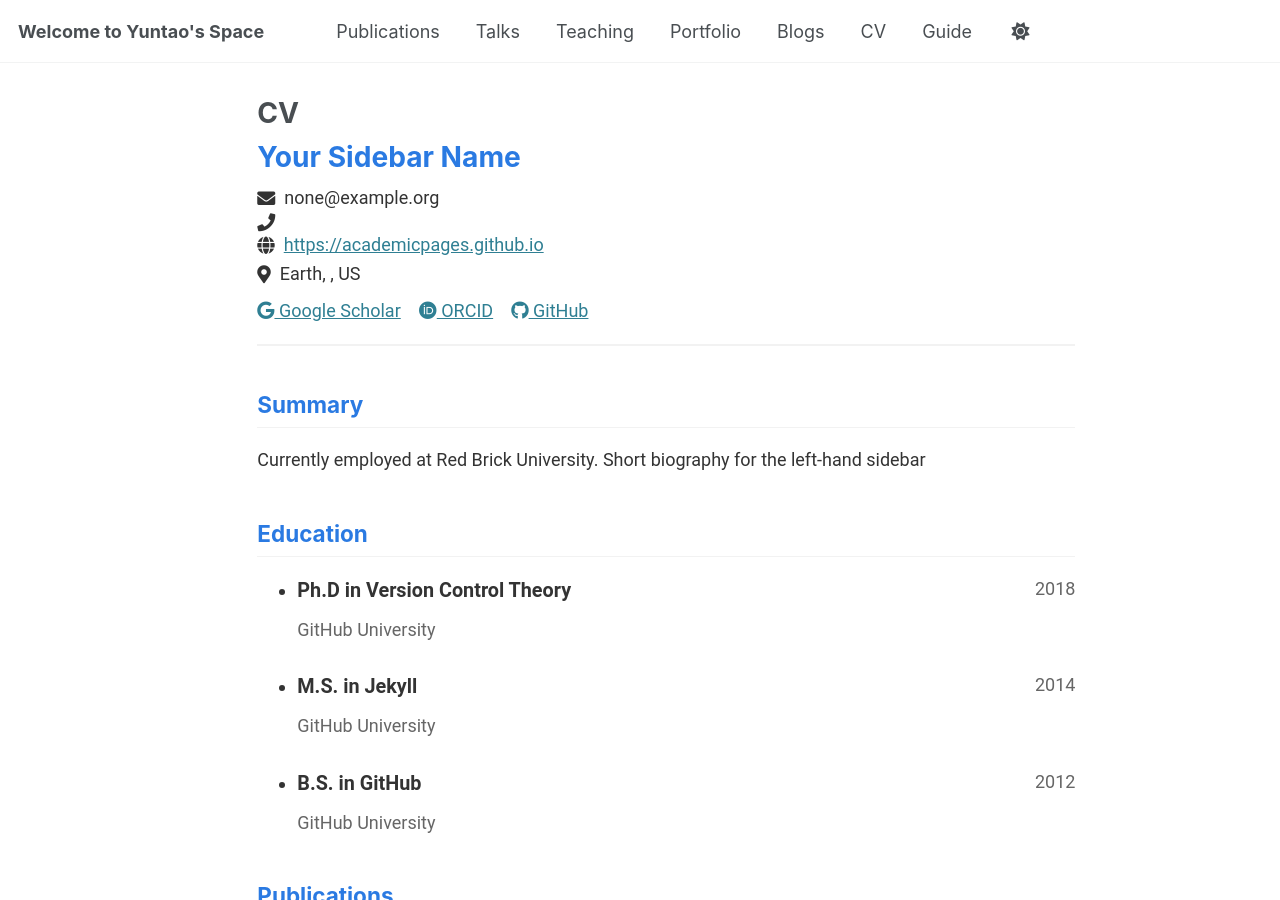
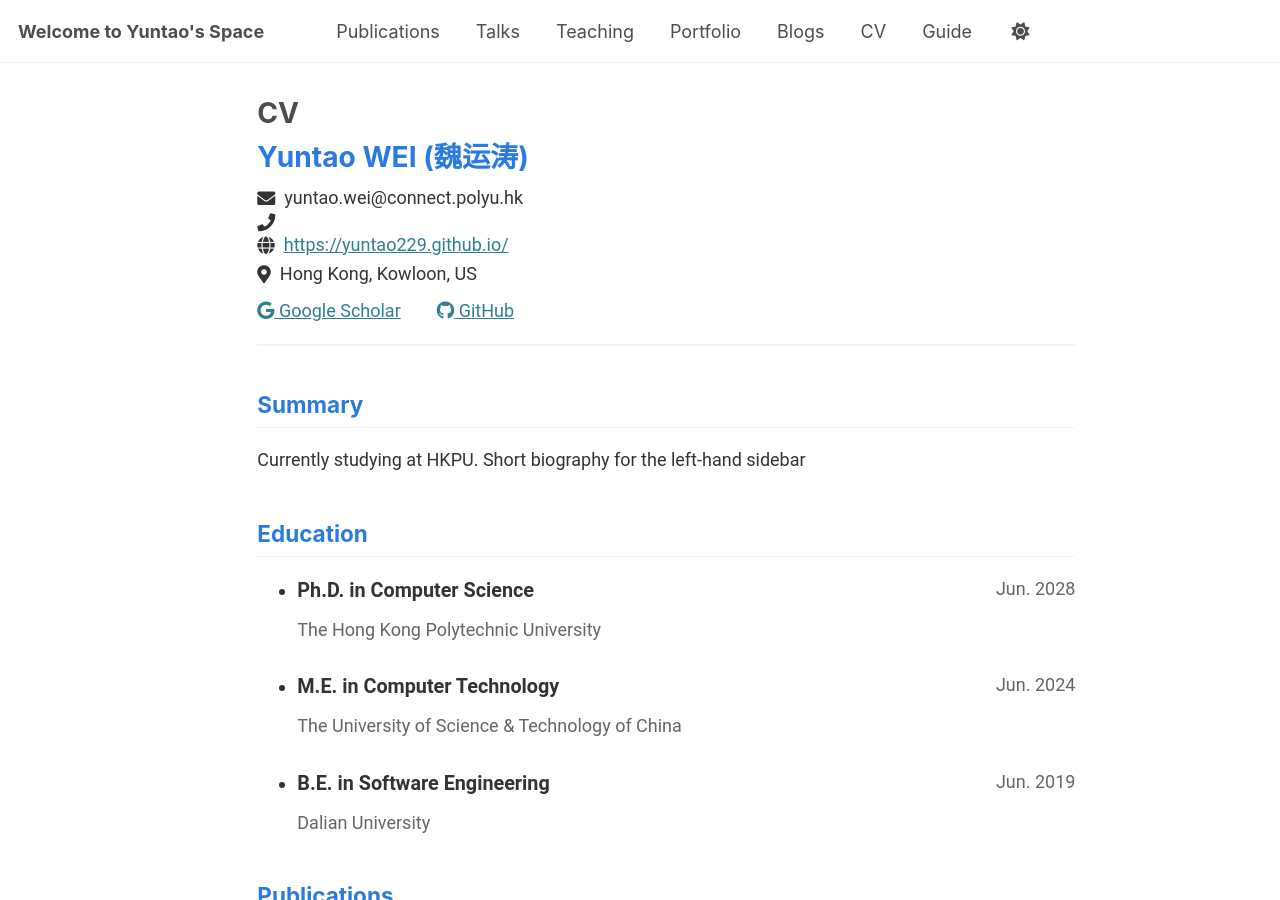
Before and after one commit to yuntao229/yuntao229.github.io, a Jekyll site: the page built from _pages/cv-json.md, in a window 1280 px wide and 900 px high. Built offline with Jekyll 4.4.1, drawn with Linux system fonts in a browser that asks for light colours.

Commit message:
Update CV with personal and educational details

```diff
--- a/_data/cv.json
+++ b/_data/cv.json
@@ -1,61 +1,61 @@
 {
   "basics": {
-    "name": "Your Sidebar Name",
-    "email": "none@example.org",
+    "name": "Yuntao WEI (魏运涛)",
+    "email": "yuntao.wei@connect.polyu.hk",
     "phone": "",
-    "website": "https://academicpages.github.io",
-    "summary": "Currently employed at Red Brick University. Short biography for the left-hand sidebar",
+    "website": "https://yuntao229.github.io/",
+    "summary": "Currently studying at HKPU. Short biography for the left-hand sidebar",
     "location": {
       "address": "",
       "postalCode": "",
-      "city": "Earth",
+      "city": "Hong Kong",
       "countryCode": "US",
-      "region": ""
+      "region": "Kowloon"
     },
     "profiles": [
       {
         "network": "Google Scholar",
         "username": "",
-        "url": "https://scholar.google.com/citations?user=PS_CX0AAAAAJ"
+        "url": "https://scholar.google.com/citations?user=ftMKjLYAAAAJ&hl=en"
       },
       {
-        "network": "ORCID",
+        "network": "",
         "username": "",
-        "url": "http://orcid.org/yourorcidurl"
+        "url": ""
       },
       {
         "network": "GitHub",
-        "username": "academicpages",
-        "url": "https://github.com/academicpages"
+        "username": "yuntao229",
+        "url": "https://github.com/yuntao229"
       }
     ]
   },
   "work": [],
   "education": [
     {
-      "institution": "GitHub University",
-      "area": "Ph.D in Version Control Theory",
-      "studyType": "",
-      "startDate": "",
-      "endDate": "2018",
+      "institution": "The Hong Kong Polytechnic University",
+      "area": "Ph.D. in Computer Science",
+      "studyType": "Full-time",
+      "startDate": "Sep. 2024",
+      "endDate": "Jun. 2028",
       "gpa": null,
       "courses": []
     },
     {
-      "institution": "GitHub University",
-      "area": "M.S. in Jekyll",
-      "studyType": "",
-      "startDate": "",
-      "endDate": "2014",
+      "institution": "The University of Science & Technology of China",
+      "area": "M.E. in Computer Technology",
+      "studyType": "Full-time",
+      "startDate": "Sep. 2021",
+      "endDate": "Jun. 2024",
       "gpa": null,
       "courses": []
     },
     {
-      "institution": "GitHub University",
-      "area": "B.S. in GitHub",
-      "studyType": "",
-      "startDate": "",
-      "endDate": "2012",
+      "institution": "Dalian University",
+      "area": "B.E. in Software Engineering",
+      "studyType": "Full-time",
+      "startDate": "Sep. 2015",
+      "endDate": "Jun. 2019",
       "gpa": null,
       "courses": []
     }
```
